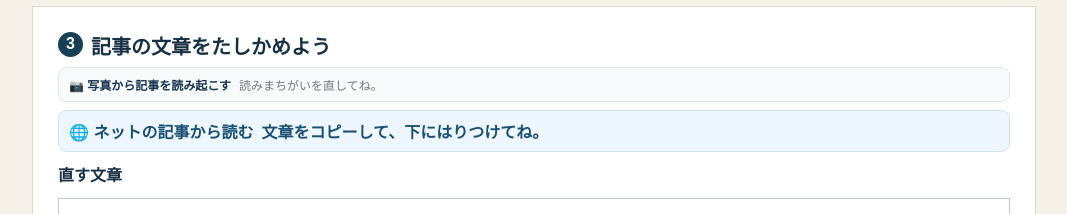
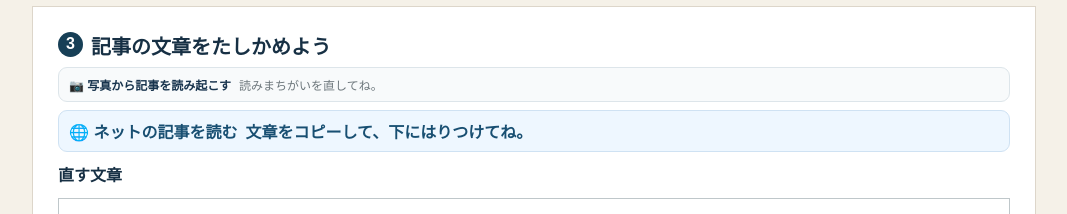
Before and after one commit to chc-chupea/news-grade-reader, a Next.js app in the folder 20260907chatGTPVer/: page / in a window 1280 px wide. Shown: the part 800-1014 px from the top of the page, without its empty margins (106-1173 px from the left). Built offline with nearby package versions, Linux system fonts and the light colour scheme.

Commit message:
Update page.tsx

```diff
--- a/20260907chatGTPVer/app/page.tsx
+++ b/20260907chatGTPVer/app/page.tsx
@@ -49,7 +49,7 @@ export default function Home() {
             <span style={{ marginLeft: "8px" }}>読みまちがいを直してね。</span>
           </div>
           <div className="digital-paste-note" style={{ margin: 0, padding: "8px 10px", borderRadius: "9px", background: "#eef7ff", border: "1px solid #cfe2f3", color: "#184f72" }}>
-            <b>🌐 ネットの記事から読む</b>
+            <b>🌐 ネットの記事を読む</b>
             <span style={{ marginLeft: "8px" }}>文章をコピーして、下にはりつけてね。</span>
           </div>
         </div>
@@ -655,7 +655,7 @@ function Scanner({ onRead, onBusy }: { onBusy: (busy: boolean) => void; onRead:
       let imageDataUrl = output.toDataURL("image/png");
       if (imageDataUrl.length > 3_500_000) imageDataUrl = output.toDataURL("image/jpeg", .96);
       if (imageDataUrl.length > 3_500_000) throw new Error("画質を保って送るには、記事の範囲をもう少し小さくしてください。");
-      setMessage("記事を読み取っています。初回は少し時間がかかります…");
+      setMessage("記事を読み取っています。");
       const response = await fetch("/api/ocr", {
         method: "POST", headers: { "Content-Type": "application/json" },
         body: JSON.stringify({ imageDataUrls: [imageDataUrl] }), signal: AbortSignal.timeout(230_000),
```
